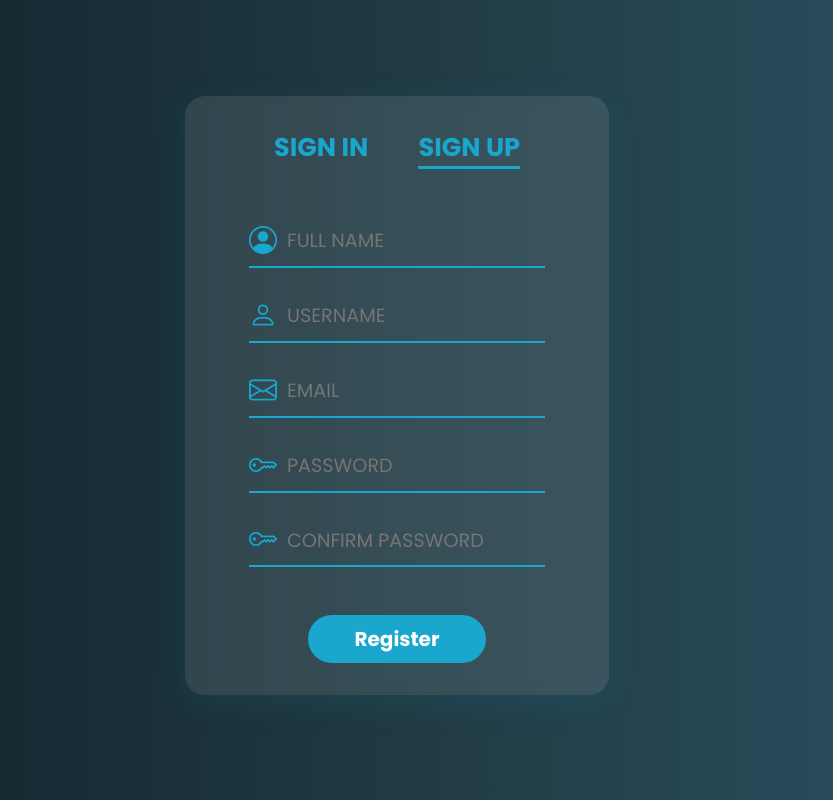
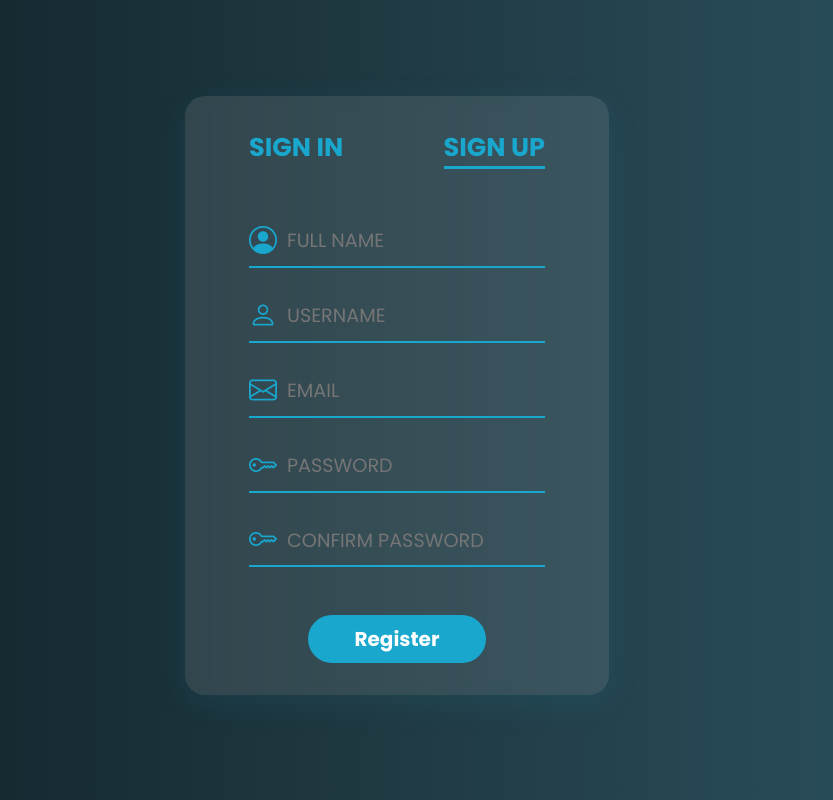
Before and after one commit to ridwanalfarezi/profile-card, a React (Vite) app: page /register in a window 1280 px wide. Shown: the whole page, without its empty margins (243-1076 px from the left). Built offline with nearby package versions, Linux system fonts and the light colour scheme.

Commit message:
fix auth nav layout

```diff
--- a/src/auth/Login.jsx
+++ b/src/auth/Login.jsx
@@ -5,7 +5,7 @@ const Login = () => {
   return (
     <div className="container">
       <form action="" className="d-block">
-        <nav className="mb-5 d-flex justify-content-around">
+        <nav className="mb-5 d-flex justify-content-between">
           <NavLink to="/login" className="nav-link">
             SIGN IN
           </NavLink>
--- a/src/auth/Register.jsx
+++ b/src/auth/Register.jsx
@@ -5,7 +5,7 @@ const Register = () => {
   return (
     <div className="container">
       <form action="" className="d-block">
-        <nav className="mb-5 d-flex justify-content-around">
+        <nav className="mb-5 d-flex justify-content-between">
           <NavLink to="/login" className="nav-link">
             SIGN IN
           </NavLink>
```
